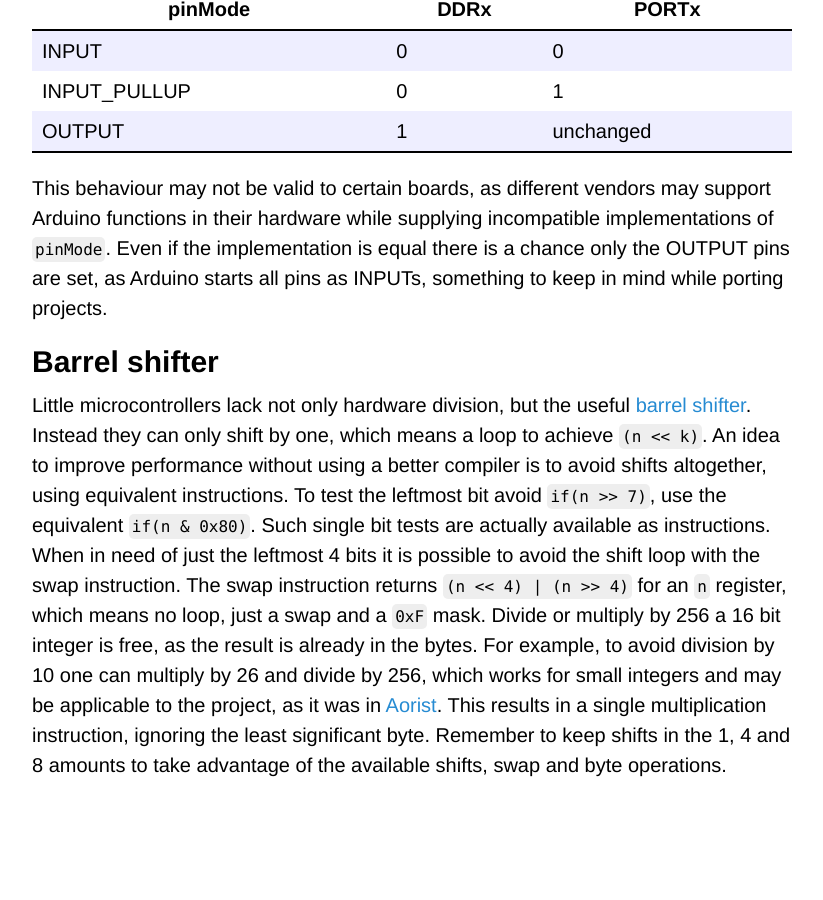
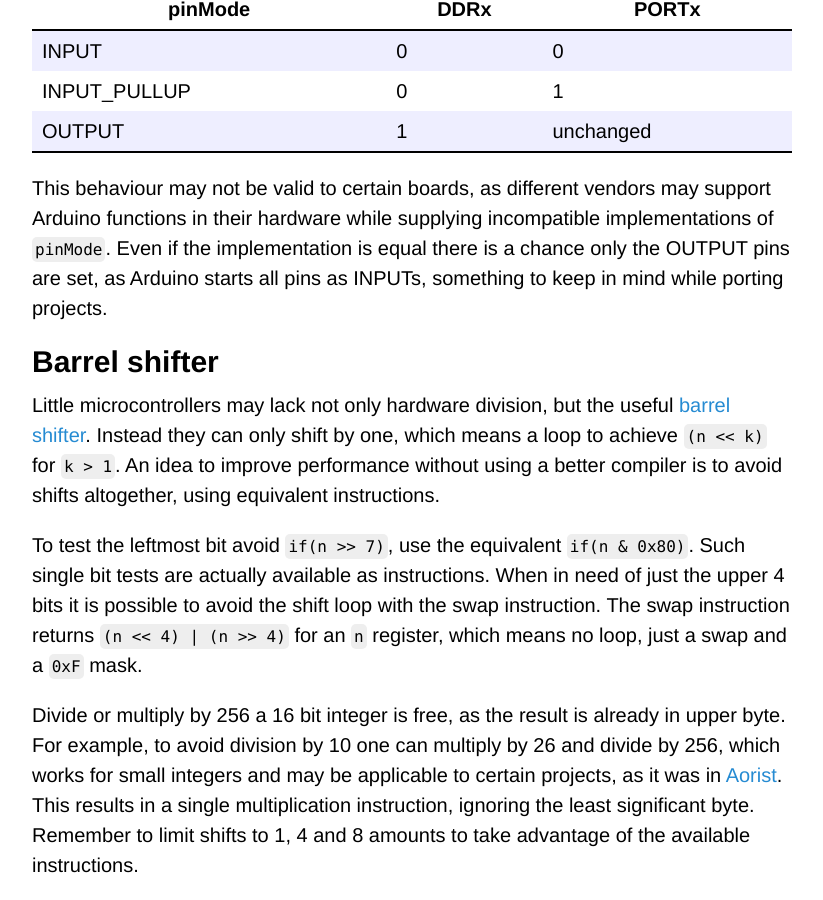
Before and after one commit to Maumagnaguagno/maumagnaguagno.github.io, a Jekyll site: the page built from baremetal.md, in a window 1280 px wide and 900 px high, scrolled down 4316 px. Shown: the whole window, without its empty margins (228-1051 px from the left). Built offline with Jekyll 4.4.1, drawn with Linux system fonts in a browser that asks for light colours; our own code applies the rules of GitHub Pages for plain Markdown files; before the commit the page ends 5116 px from its top, so only the background shows below that.

Commit message:
Improve Bare Metal Barrel shifter section

```diff
--- a/baremetal.md
+++ b/baremetal.md
@@ -176,14 +176,16 @@ This behaviour may not be valid to certain boards, as different vendors may supp
 Even if the implementation is equal there is a chance only the OUTPUT pins are set, as Arduino starts all pins as INPUTs, something to keep in mind while porting projects.
 
 ## Barrel shifter
-Little microcontrollers lack not only hardware division, but the useful [barrel shifter](https://en.wikipedia.org/wiki/Barrel_shifter).
-Instead they can only shift by one, which means a loop to achieve ``(n << k)``.
+Little microcontrollers may lack not only hardware division, but the useful [barrel shifter](https://en.wikipedia.org/wiki/Barrel_shifter).
+Instead they can only shift by one, which means a loop to achieve ``(n << k)`` for ``k > 1``.
 An idea to improve performance without using a better compiler is to avoid shifts altogether, using equivalent instructions.
+
 To test the leftmost bit avoid ``if(n >> 7)``, use the equivalent ``if(n & 0x80)``.
 Such single bit tests are actually available as instructions.
-When in need of just the leftmost 4 bits it is possible to avoid the shift loop with the swap instruction.
+When in need of just the upper 4 bits it is possible to avoid the shift loop with the swap instruction.
 The swap instruction returns ``(n << 4) | (n >> 4)`` for an ``n`` register, which means no loop, just a swap and a ``0xF`` mask.
-Divide or multiply by 256 a 16 bit integer is free, as the result is already in the bytes.
-For example, to avoid division by 10 one can multiply by 26 and divide by 256, which works for small integers and may be applicable to the project, as it was in [Aorist](https://github.com/Maumagnaguagno/Aorist).
+
+Divide or multiply by 256 a 16 bit integer is free, as the result is already in upper byte.
+For example, to avoid division by 10 one can multiply by 26 and divide by 256, which works for small integers and may be applicable to certain projects, as it was in [Aorist](https://github.com/Maumagnaguagno/Aorist).
 This results in a single multiplication instruction, ignoring the least significant byte.
-Remember to keep shifts in the 1, 4 and 8 amounts to take advantage of the available shifts, swap and byte operations.
+Remember to limit shifts to 1, 4 and 8 amounts to take advantage of the available instructions.
```
